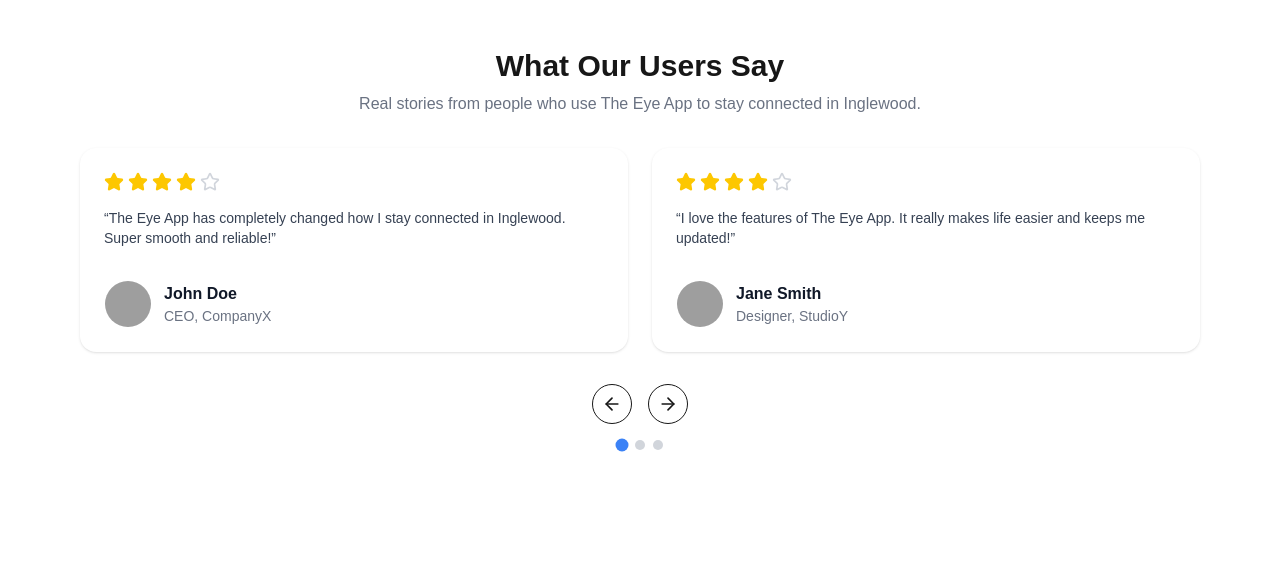
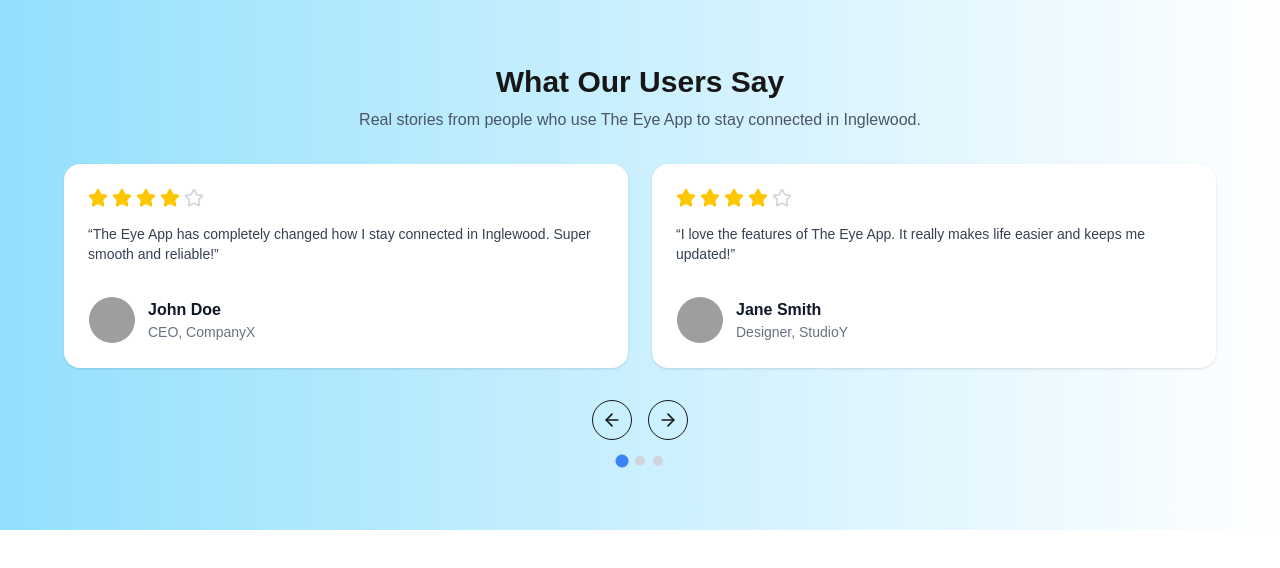
Before and after one commit to FarhanAli2000/Eye-webApp, a Next.js app: page /components/TestimonialCarousel in a window 1280 px wide. Shown: the top 568 px of the page. Built offline with nearby package versions, Linux system fonts and the light colour scheme; grey boxes are pictures that could not be loaded.

Commit message:
almost done

```diff
--- /dev/null
+++ b/app/components/BackToTopButton.jsx
@@ -0,0 +1,32 @@
+"use client";
+
+import { useEffect, useState } from "react";
+import { FaArrowUp } from "react-icons/fa";
+
+export default function BackToTopButton() {
+  const [isVisible, setIsVisible] = useState(false);
+
+  useEffect(() => {
+    const handleScroll = () => setIsVisible(window.scrollY > 300);
+
+    window.addEventListener("scroll", handleScroll, { passive: true });
+    return () => window.removeEventListener("scroll", handleScroll);
+  }, []);
+
+  const scrollToTop = () => {
+    window.scrollTo({ top: 0, behavior: "smooth" });
+  };
+
+  return (
+    <button
+      type="button"
+      onClick={scrollToTop}
+      aria-label="Back to top"
+      className={`fixed bottom-6 right-6 z-50 rounded-full bg-[#0E76FD] p-3 text-white shadow-lg transition-all duration-300 hover:bg-[#0952af] focus:outline-none focus:ring-2 focus:ring-offset-2 focus:ring-[#0E76FD] ${
+        isVisible ? "opacity-100 translate-y-0" : "pointer-events-none opacity-0 translate-y-5"
+      }`}
+    >
+      <FaArrowUp className="h-5 w-5" />
+    </button>
+  );
+}
--- a/app/components/TestimonialCarousel/page.jsx
+++ b/app/components/TestimonialCarousel/page.jsx
@@ -38,7 +38,8 @@
         setIndex(index === testimonials.length - 1 ? 0 : index + 1);
 
     return (
-        <div className="w-full max-w-6xl mx-auto py-12 px-4 bg-white">
+        <section className="w-full py-16 px-4 bg-gradient-to-r from-[#92E0FD] to-[#FFFFFF]">
+            <div className="max-w-6xl mx-auto">
                 <motion.h2
                     initial={{ opacity: 0, y: -20 }}
                     whileInView={{ opacity: 1, y: 0 }}
@@ -53,7 +54,7 @@
                     whileInView={{ opacity: 1, y: 0 }}
                     transition={{ delay: 0.2, duration: 0.6 }}
                     viewport={{ once: true }}
-                className="text-gray-500 text-center mb-8"
+                    className="text-gray-600 text-center mb-8"
                 >
                     Real stories from people who use The Eye App to stay connected in Inglewood.
                 </motion.p>
@@ -134,5 +135,6 @@
                     ))}
                 </div>
             </div>
+        </section>
     );
 }
--- a/app/layout.js
+++ b/app/layout.js
@@ -1,5 +1,6 @@
 import { Geist, Geist_Mono } from "next/font/google";
 import "./globals.css";
+import BackToTopButton from "./components/BackToTopButton";
 
 const geistSans = Geist({
   variable: "--font-geist-sans",
@@ -23,6 +24,7 @@
         className={`${geistSans.variable} ${geistMono.variable} antialiased`}
       >
         {children}
+        <BackToTopButton />
       </body>
     </html>
   );
```
Lines whose indentation alone changed are shown as unchanged.
